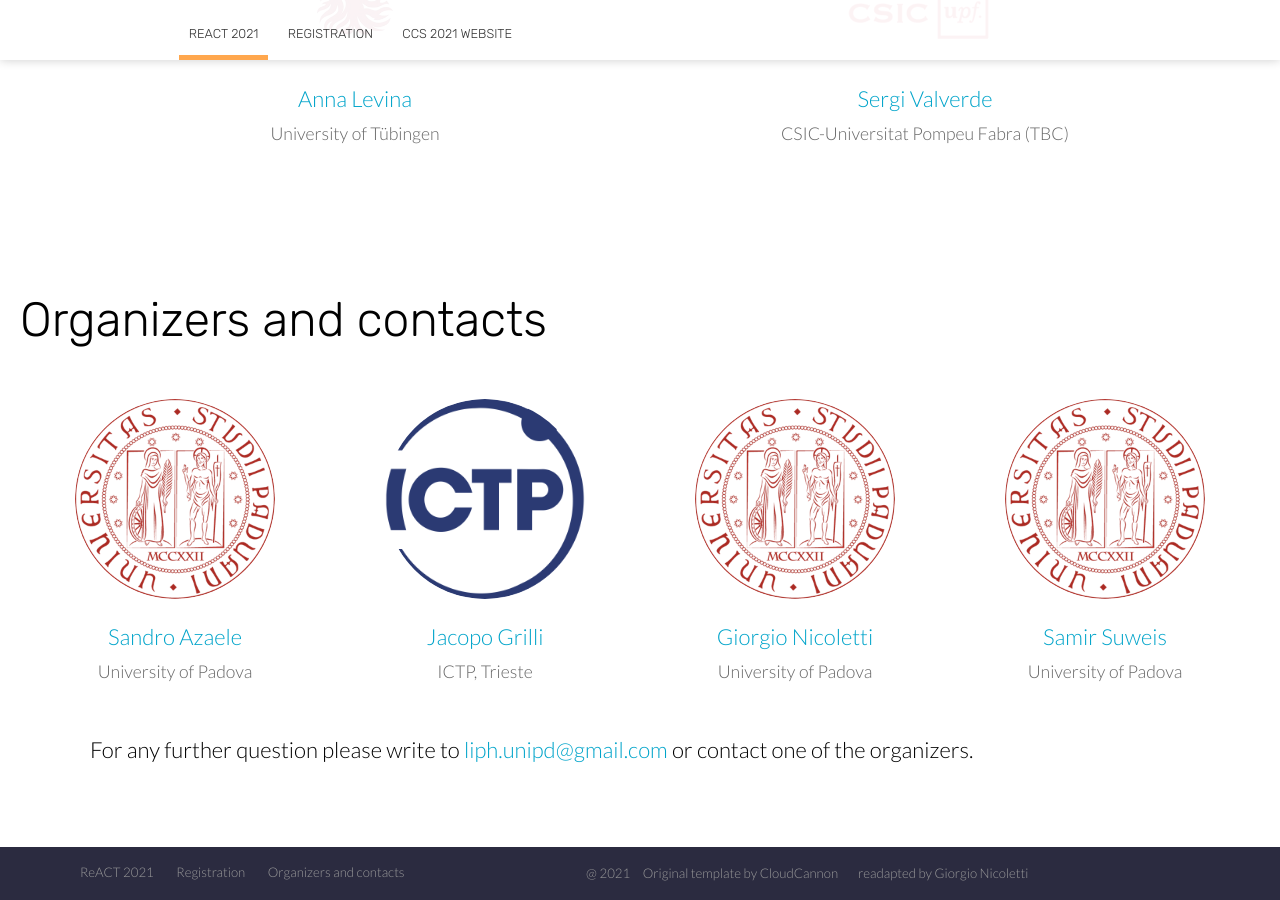
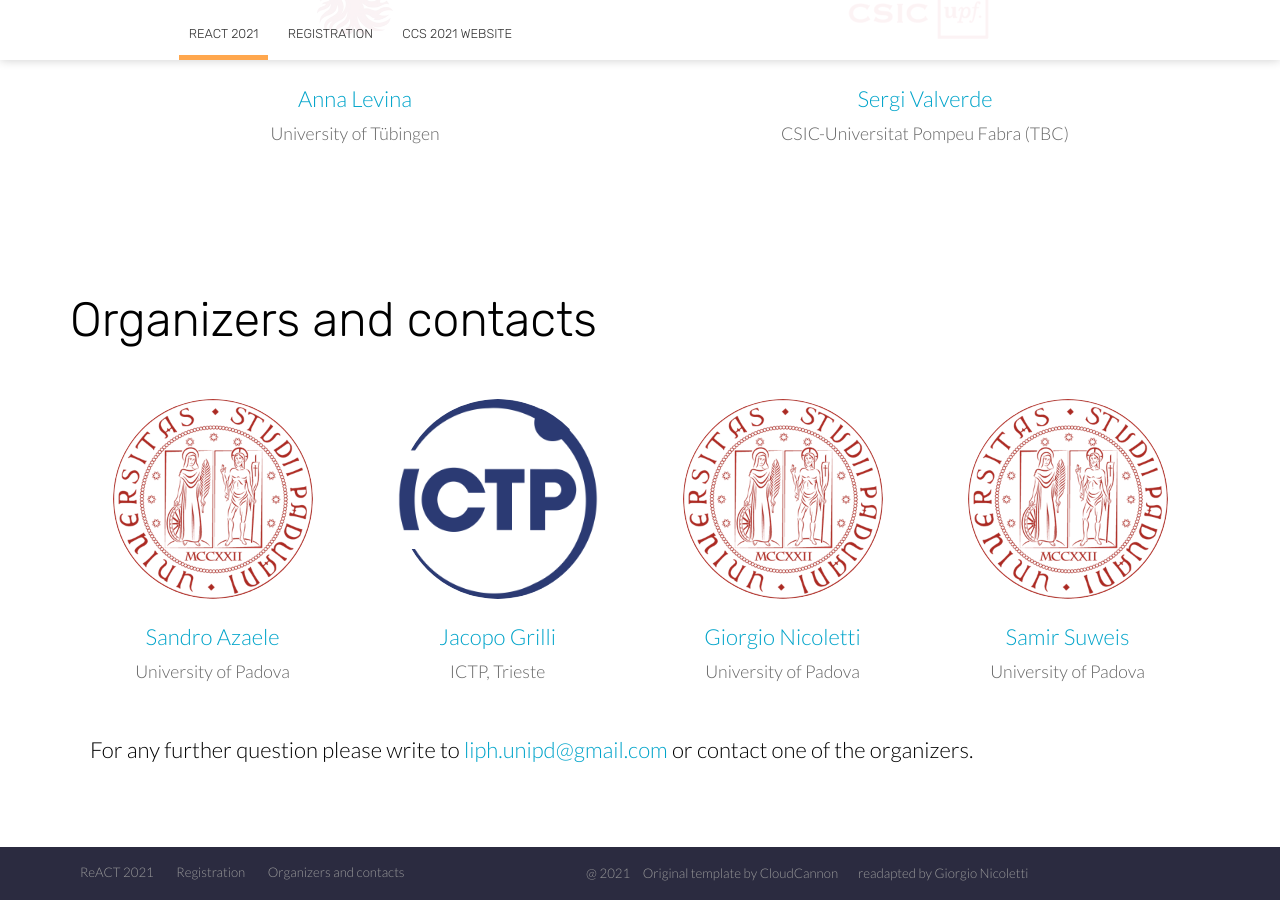
Before and after one commit to liphlab/REACT2021, a Jekyll site: the page built from index.html, in a window 1280 px wide and 900 px high, scrolled down 3437 px. Built offline with Jekyll 4.4.1, drawn with Linux system fonts in a browser that asks for light colours; nearby versions of some CDN libraries; the list of posts is cut into pages by our own code.

Commit message:
Fix Organizers spacing

```diff
--- a/_sass/staff.scss
+++ b/_sass/staff.scss
@@ -15,7 +15,7 @@
 		}
 
 		@media #{$desktop} {
-			@include flex(1, 1, 25%);
+			@include flex(1, 1, 20%);
 		}
 
 	}
--- a/index.html
+++ b/index.html
@@ -111,7 +111,7 @@
 
 
 	<section class="pad" id="organizers">
-		<div class="container" style="max-width:1500px">
+		<div class="container">
 			<h2 class="editable">Organizers and contacts</h2>
 			<ul class="staff">
 				{% for person in site.organizers %}
```
Also changed, not shown: 3 other files.
